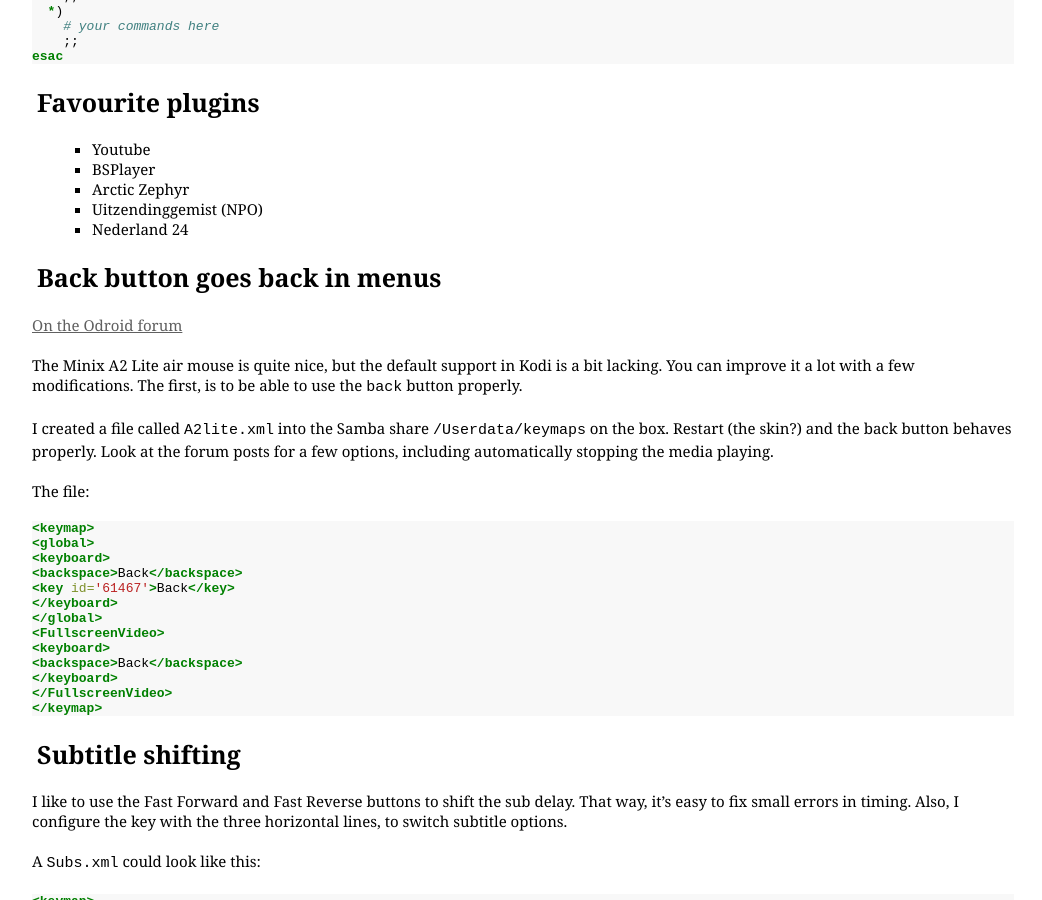
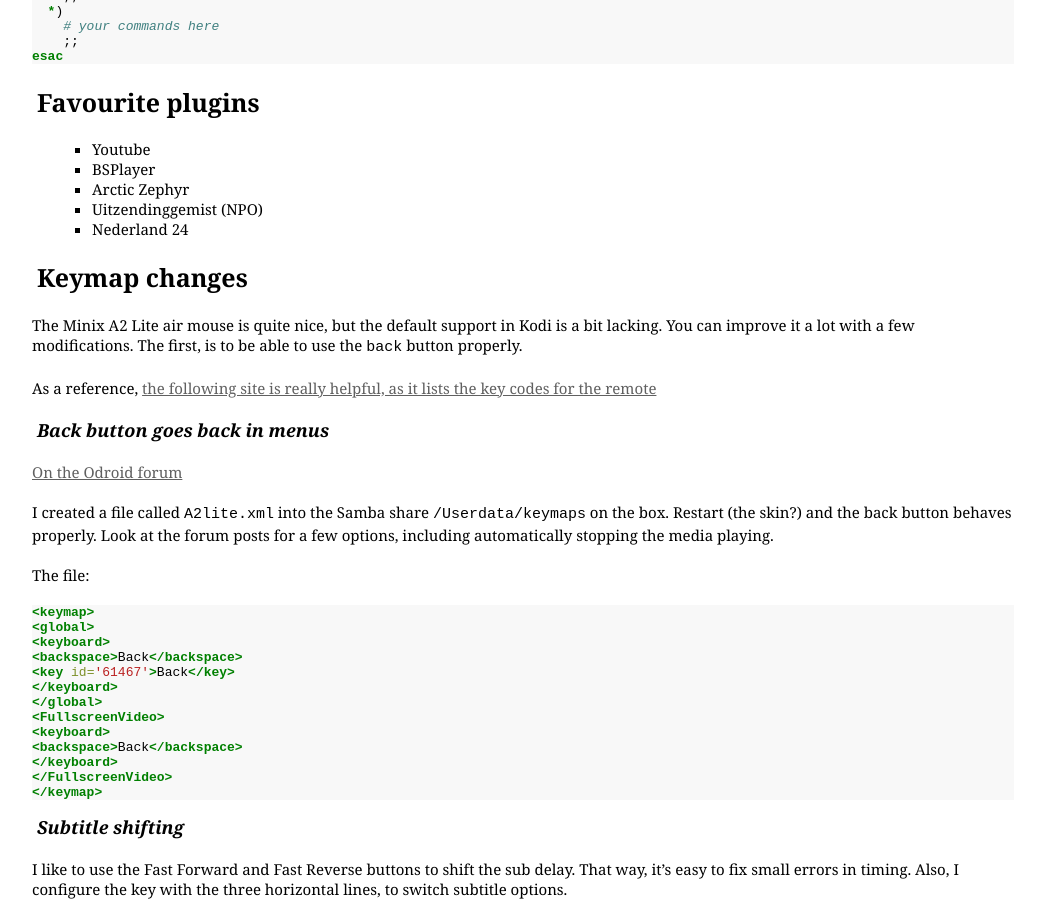
Before and after one commit to pragtich/pragtich.github.com, a Jekyll site: the page built from _posts/2017-12-22-installing-libreelec-8-on-an-odroid-c2.md, in a window 1280 px wide and 900 px high, scrolled down 1471 px. Shown: the whole window, without its empty margins (196-1238 px from the left). Built offline with Jekyll 4.4.1, drawn with Linux system fonts in a browser that asks for light colours; Markdown is read by kramdown in place of the engine named in the settings; comment, search, counter and statistics services are not loaded.

Commit message:
Update keymap entry to clarify

````diff
--- a/_posts/2017-12-22-installing-libreelec-8-on-an-odroid-c2.md
+++ b/_posts/2017-12-22-installing-libreelec-8-on-an-odroid-c2.md
@@ -80,12 +80,17 @@
 - Uitzendinggemist (NPO)
 - Nederland 24
 
-# Back button goes back in menus
+# Keymap changes
+
+
+The Minix A2 Lite air mouse is quite nice, but the default support in Kodi is a bit lacking. You can improve it a lot with a few modifications. The first, is to be able to use the `back` button properly.
+
+As a reference, [the following site is really helpful, as it lists the key codes for the remote](http://kodi.wiki/view/MINIX_A2)
+
+## Back button goes back in menus
 
 [On the Odroid forum](http://www.minixforum.com/threads/fix-a2-a2-lite-back-button-in-xbmc.3294/)
 
-
-The Minix A2 Lite air mouse is quite nice, but the default support in Kodi is a bit lacking. You can improve it a lot with a few modifications. The first, is to be able to use the `back` button properly.
 
 I created a file called `A2lite.xml` into the Samba share `/Userdata/keymaps` on the box. Restart (the skin?) and the back button behaves properly. Look at the forum posts for a few options, including automatically stopping the media playing.
 
@@ -107,7 +112,7 @@
 </keymap>
 ```
 
-# Subtitle shifting
+## Subtitle shifting
 
 I like to use the Fast Forward and Fast Reverse buttons to shift the sub delay. That way, it's easy to fix small errors in timing. Also, I configure the key with the three horizontal lines, to switch subtitle options.
 
````
